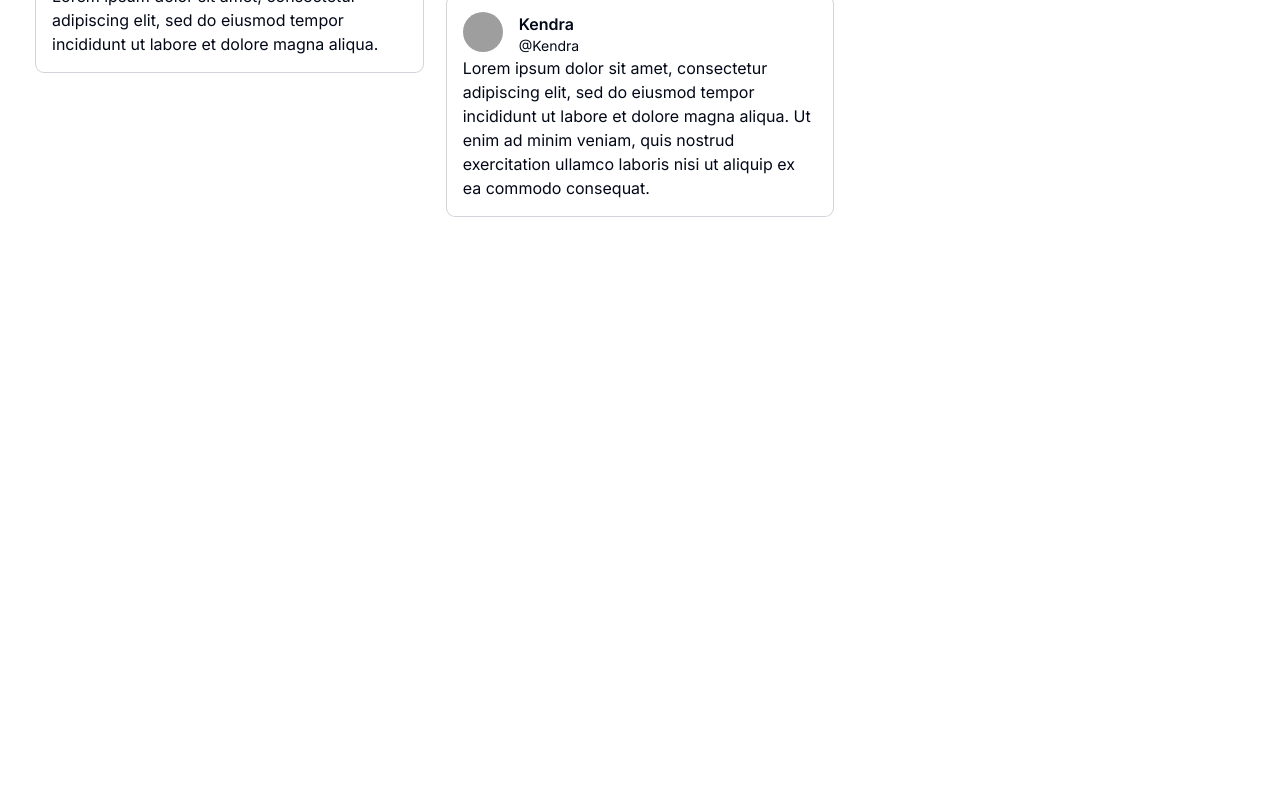
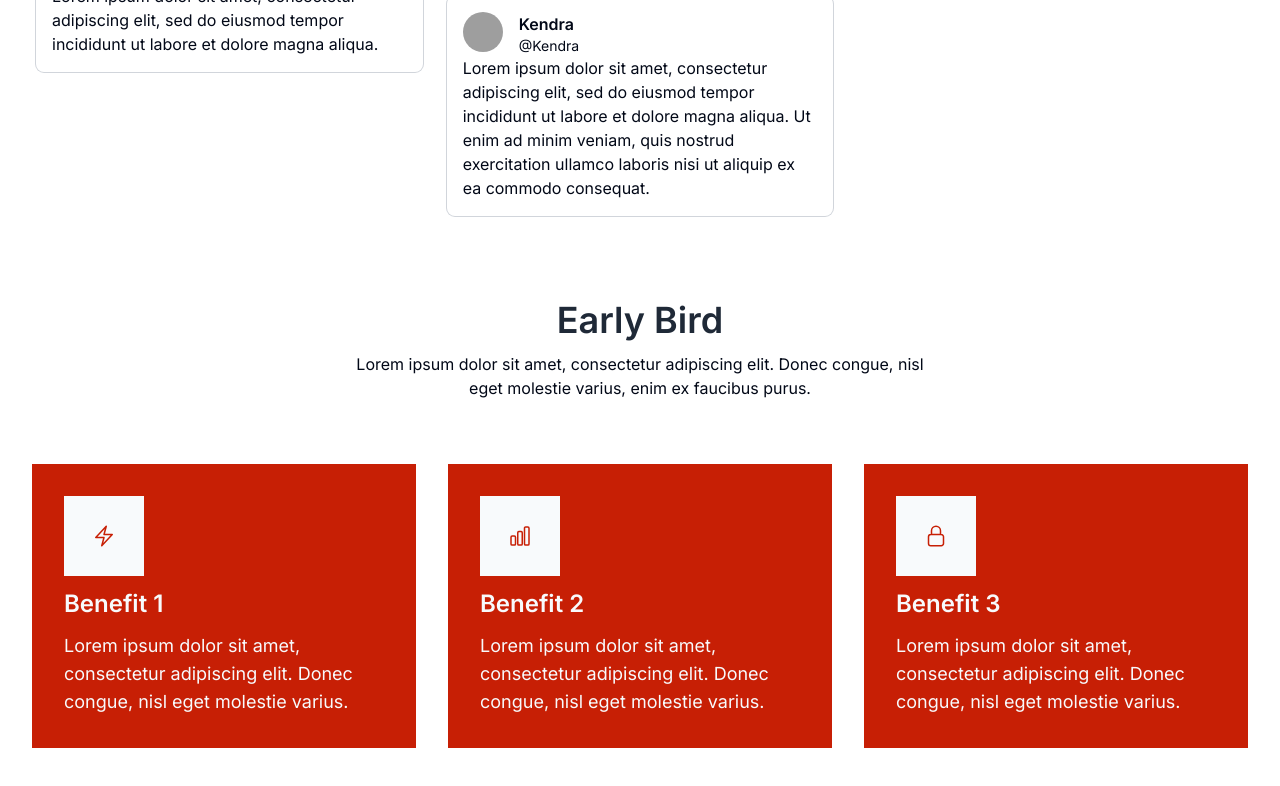
Before and after one commit to nguyenduchuy271197/chinese-webinar-landing, a Next.js app: page / in a window 1280 px wide. Shown: the part 4387-5173 px from the top of the page. Before the commit the page ends 4671 px from the top, so only its background shows below. Built offline with nearby package versions, Linux system fonts and the light colour scheme; grey boxes are pictures that could not be loaded.

Commit message:
early bird

```diff
--- /dev/null
+++ b/src/app/_components/early-bird.tsx
@@ -0,0 +1,99 @@
+export default function EarlyBird() {
+  const features = [
+    {
+      icon: (
+        <svg
+          xmlns="http://www.w3.org/2000/svg"
+          fill="none"
+          viewBox="0 0 24 24"
+          strokeWidth={1.5}
+          stroke="currentColor"
+          className="w-6 h-6"
+        >
+          <path
+            strokeLinecap="round"
+            strokeLinejoin="round"
+            d="M3.75 13.5l10.5-11.25L12 10.5h8.25L9.75 21.75 12 13.5H3.75z"
+          />
+        </svg>
+      ),
+      title: "Benefit 1",
+      desc: "Lorem ipsum dolor sit amet, consectetur adipiscing elit. Donec congue, nisl eget molestie varius.",
+    },
+    {
+      icon: (
+        <svg
+          xmlns="http://www.w3.org/2000/svg"
+          fill="none"
+          viewBox="0 0 24 24"
+          strokeWidth={1.5}
+          stroke="currentColor"
+          className="w-6 h-6"
+        >
+          <path
+            strokeLinecap="round"
+            strokeLinejoin="round"
+            d="M3 13.125C3 12.504 3.504 12 4.125 12h2.25c.621 0 1.125.504 1.125 1.125v6.75C7.5 20.496 6.996 21 6.375 21h-2.25A1.125 1.125 0 013 19.875v-6.75zM9.75 8.625c0-.621.504-1.125 1.125-1.125h2.25c.621 0 1.125.504 1.125 1.125v11.25c0 .621-.504 1.125-1.125 1.125h-2.25a1.125 1.125 0 01-1.125-1.125V8.625zM16.5 4.125c0-.621.504-1.125 1.125-1.125h2.25C20.496 3 21 3.504 21 4.125v15.75c0 .621-.504 1.125-1.125 1.125h-2.25a1.125 1.125 0 01-1.125-1.125V4.125z"
+          />
+        </svg>
+      ),
+      title: "Benefit 2",
+      desc: "Lorem ipsum dolor sit amet, consectetur adipiscing elit. Donec congue, nisl eget molestie varius.",
+    },
+    {
+      icon: (
+        <svg
+          xmlns="http://www.w3.org/2000/svg"
+          fill="none"
+          viewBox="0 0 24 24"
+          strokeWidth={1.5}
+          stroke="currentColor"
+          className="w-6 h-6"
+        >
+          <path
+            strokeLinecap="round"
+            strokeLinejoin="round"
+            d="M16.5 10.5V6.75a4.5 4.5 0 10-9 0v3.75m-.75 11.25h10.5a2.25 2.25 0 002.25-2.25v-6.75a2.25 2.25 0 00-2.25-2.25H6.75a2.25 2.25 0 00-2.25 2.25v6.75a2.25 2.25 0 002.25 2.25z"
+          />
+        </svg>
+      ),
+      title: "Benefit 3",
+      desc: "Lorem ipsum dolor sit amet, consectetur adipiscing elit. Donec congue, nisl eget molestie varius.",
+    },
+  ];
+  return (
+    <section>
+      <div className="container">
+        <div className="space-y-16">
+          <div className="relative max-w-xl text-center mx-auto">
+            <div>
+              <h3 className="text-gray-800 text-3xl font-semibold sm:text-4xl">
+                Early Bird
+              </h3>
+              <p className="mt-3">
+                Lorem ipsum dolor sit amet, consectetur adipiscing elit. Donec
+                congue, nisl eget molestie varius, enim ex faucibus purus.
+              </p>
+            </div>
+          </div>
+          <div className="relative">
+            <ul className="grid gap-8 md:grid-cols-3">
+              {features.map((item, idx) => (
+                <li
+                  key={idx}
+                  className="bg-primary text-primary-foreground space-y-3 p-8"
+                >
+                  <div className="text-primary bg-primary-foreground inline-flex w-20 h-20 justify-center items-center">
+                    {item.icon}
+                  </div>
+                  <h4 className="text-2xl font-semibold">{item.title}</h4>
+                  <p className="text-lg">{item.desc}</p>
+                </li>
+              ))}
+            </ul>
+          </div>
+        </div>
+      </div>
+    </section>
+  );
+}
--- a/src/app/layout.tsx
+++ b/src/app/layout.tsx
@@ -20,7 +20,7 @@ export default function RootLayout({
     <html lang="en" suppressHydrationWarning>
       <body
         className={cn(
-          "min-h-[500vh] bg-background font-sans antialiased",
+          "min-h-[2000vh] bg-background font-sans antialiased",
           inter.className
         )}
       >
--- a/src/app/page.tsx
+++ b/src/app/page.tsx
@@ -6,6 +6,7 @@ import StoryTable from "./_components/story-table";
 import StoryChart from "./_components/story-chart";
 import StoryMethods from "./_components/story-methods";
 import Reviews from "./_components/reviews";
+import EarlyBird from "./_components/early-bird";
 
 export default function HomePage() {
   return (
@@ -17,6 +18,7 @@ export default function HomePage() {
       <StoryChart />
       <StoryMethods />
       <Reviews />
+      <EarlyBird />
       <StickyBar />
     </div>
   );
```
